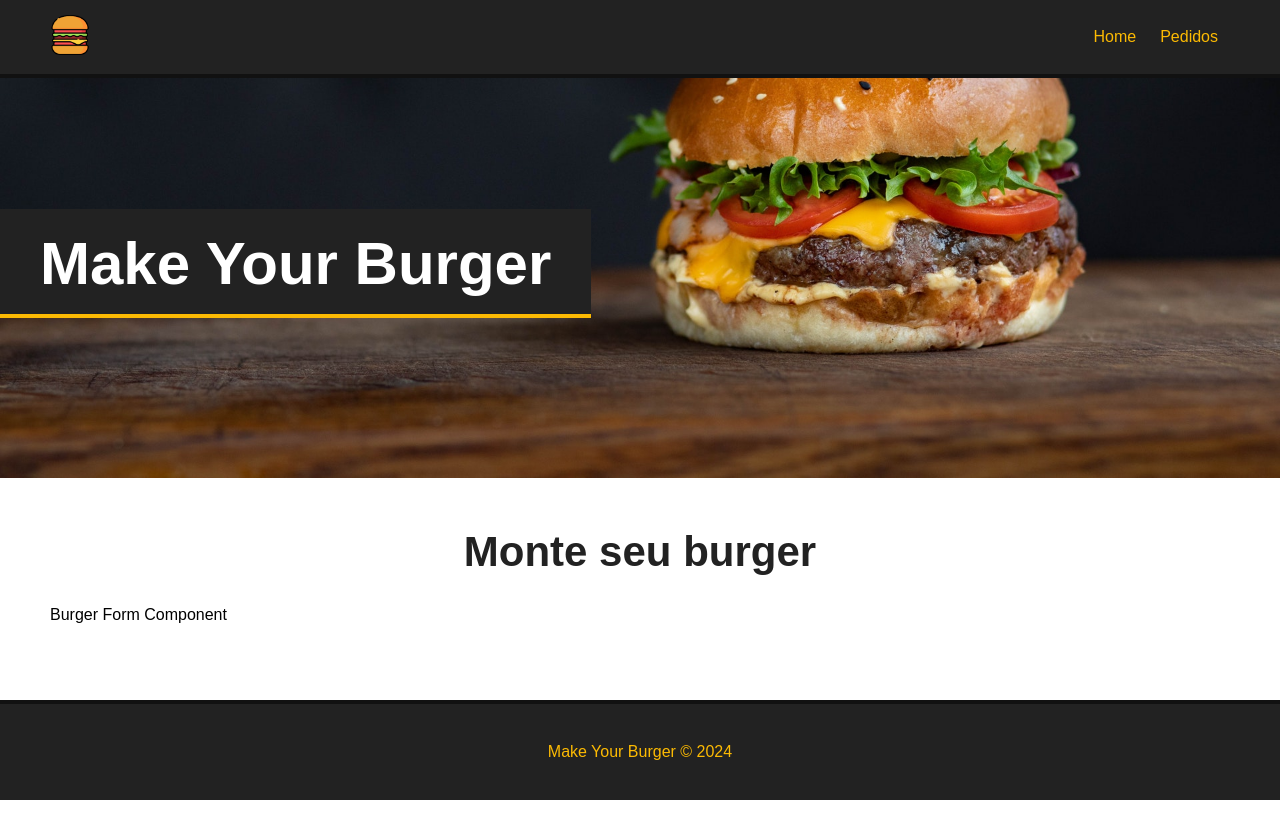
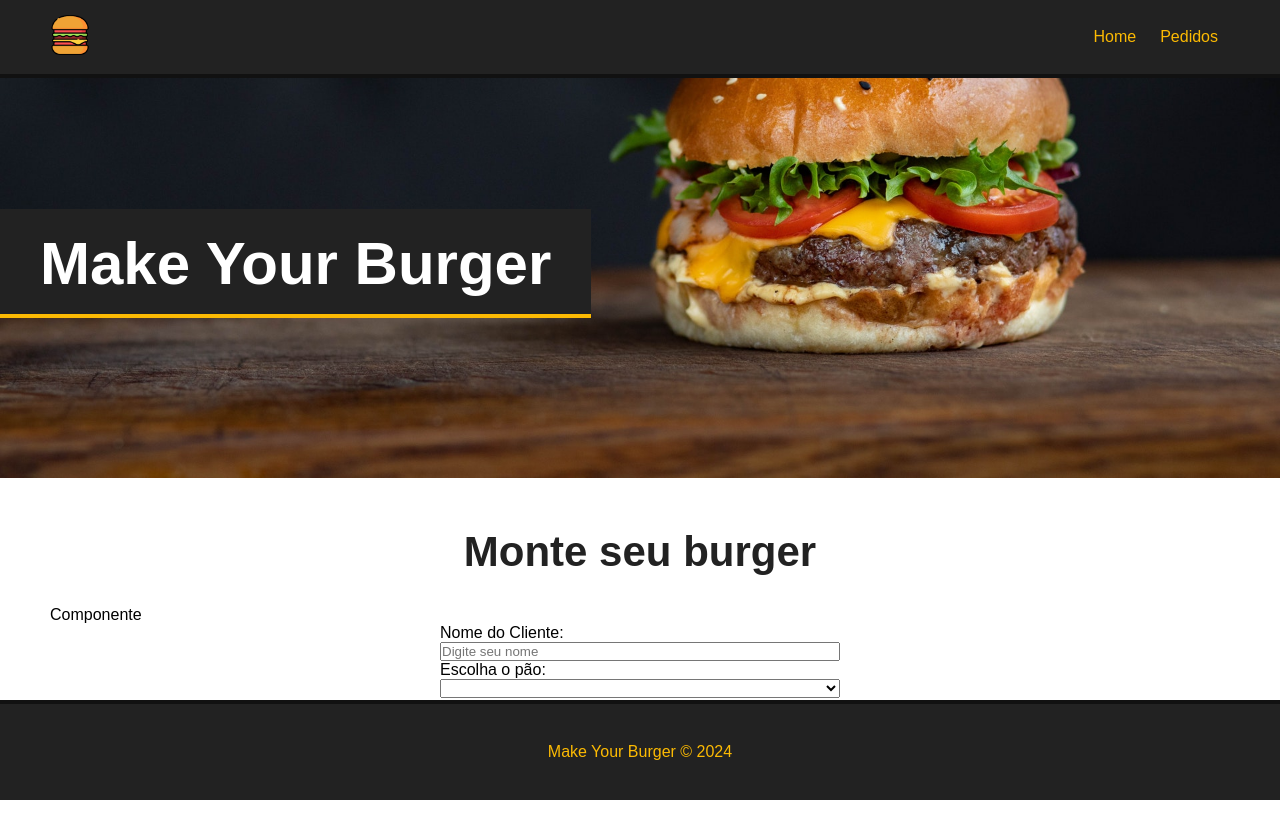
Before and after one commit to Pablison/Projeto-Burger, a Vue app: page / in a window 1280 px wide. Shown: the top 838 px of the page. Built offline with nearby package versions, Linux system fonts and the light colour scheme.

Commit message:
criação do form burger

```diff
--- a/src/App.vue
+++ b/src/App.vue
@@ -1,10 +1,12 @@
 <template>
-  <Navbar :logo="logo_src" :alt="app_name"/>
-  <RouterView />
-  <Footer />
+  <div>
+    <Navbar :logo="logo_src" :alt="app_name"/>
+    <RouterView />
+    <Footer />
+  </div>
 </template>
 
-<script >
+<script>
 import Navbar from './components/Navbar.vue';
 import Footer from './components/Footer.vue'
 
--- a/src/components/BurgerForm.vue
+++ b/src/components/BurgerForm.vue
@@ -1,5 +1,40 @@
+
 <template>
-    <p>Burger Form Component</p>
+    <div>
+        <p>Componente</p>
+        <div>
+            <form id="burger-form">
+                <div class="input-container">
+                    <label for="nome">Nome do Cliente:</label>
+                    <input type="text" id="nome" name="nome" v-model="nome" placeholder="Digite seu nome">
+                </div>
+                <div class="input-container">
+                    <label for="pao">Escolha o pão:</label>
+                    <select name="pao" id="pao" v-model="pao">
+                        <option value="">Selecione seu pão</option>
+                        <option value="">Integral</option>
+                    </select>
+                </div>
+                <div class="input-container">
+                    <label for="carne">Escolha a carne do seu Burger:</label>
+                    <select name="carne" id="carne" v-model="carne">
+                        <option value="">Selecione o tipo de carne</option>
+                        <option value="alcatra">Alcatra</option>
+                    </select>
+                </div>
+                <div class="input-container">
+                    <label for="opcionais">Selecione os opcionais:</label>
+                    <div class="checkbox-container">
+                        <input type="checkbox" name="opcionais" v-model="opcionais" value="salame">
+                        <span>Salame</span>
+                    </div>
+                </div>
+                <div class="input-container">
+                    <input type="submit" class="submit-btn" value="Gerar meu Burger">
+                </div>
+            </form>
+        </div>
+    </div>
 </template>
 
 <script>
@@ -9,6 +44,14 @@ export default {
 </script>
 
 <style scoped>
+    #burger-form{
+        max-width: 400px;
+        margin: 0 auto;
+    }
 
+    .input-container{
+        display: flex;
+        flex-direction: column;
+    }
 
 </style>
--- a/src/views/Home.vue
+++ b/src/views/Home.vue
@@ -1,9 +1,12 @@
 <template>
-  <Banner/>
-  <div class="main-container">
-    <h1>Monte seu burger</h1>
-    <BurgerForm/>
+  <div>
+    <Banner/>
+    <div class="main-container">
+      <h1>Monte seu burger</h1>
+      <BurgerForm/>
+    </div>
   </div>
+
 </template>
 
 <script>
```
